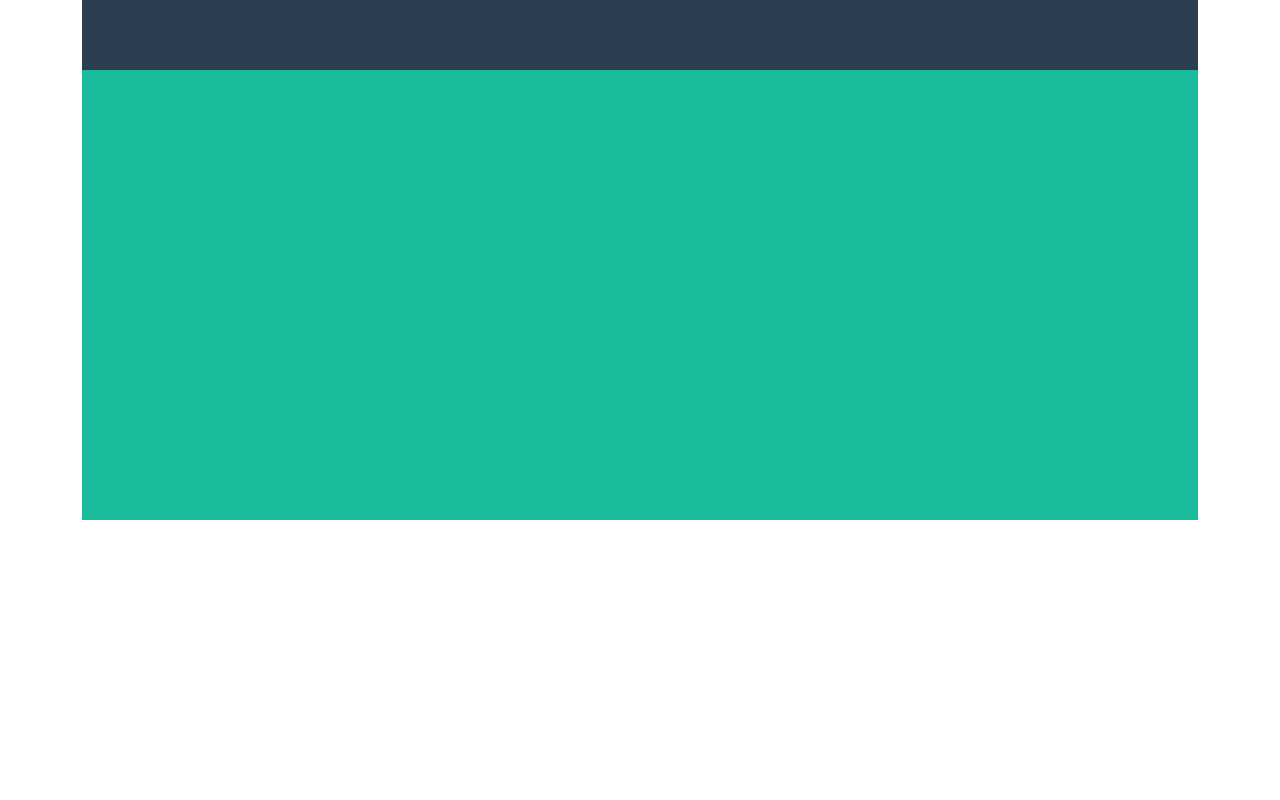
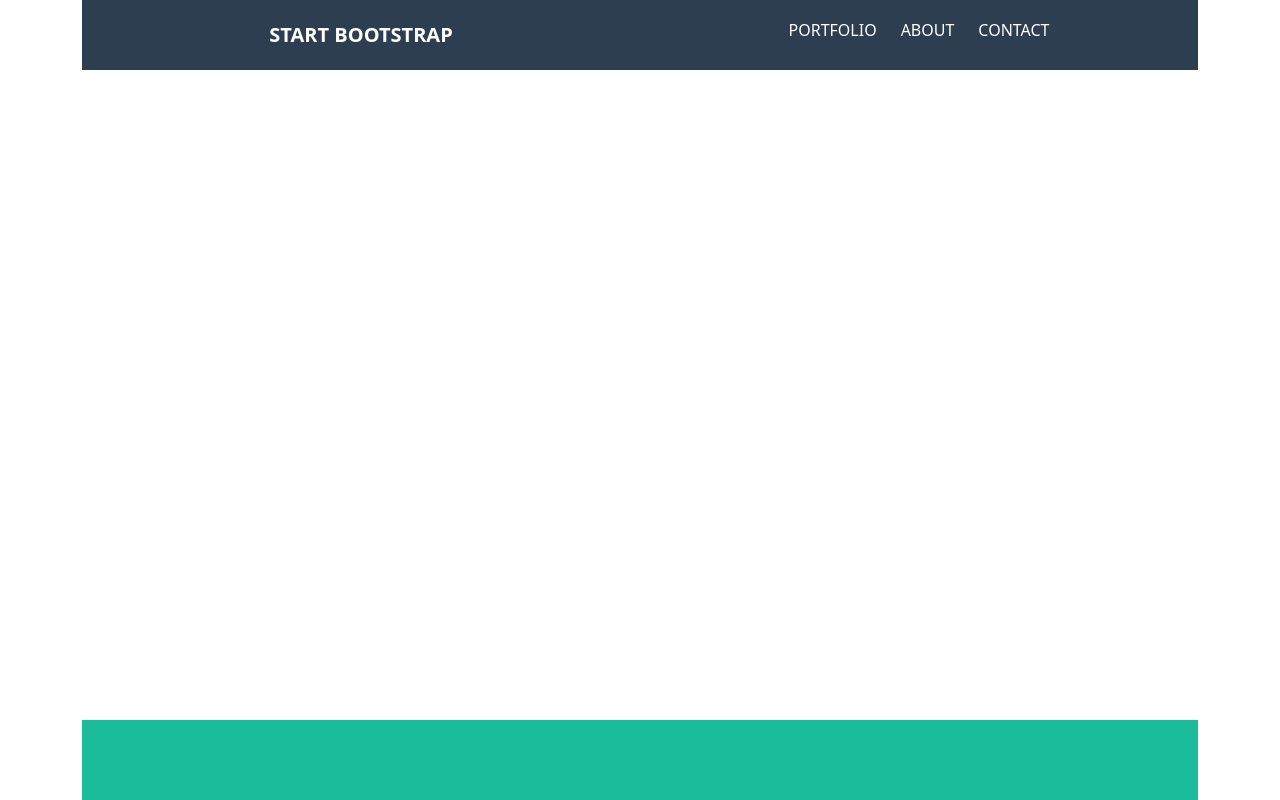
Before and after one commit to husqy06/html-css-bootstrap-freelancer, a plain HTML site: page index.html in a window 1280 px wide. Shown: the top 800 px of the page. Drawn offline with nearby package versions, Linux system fonts and the light colour scheme.

Commit message:
Completamento struttura header e fix class jumbo

```diff
--- a/index.html
+++ b/index.html
@@ -12,15 +12,24 @@
     <div class="container">
         <!-- inizio header -->
         <header>
-            <nav class="navbar header-nav">
-
+            <nav class="navbar header-nav text-white">
+                <div class="col text-center text-uppercase">
+                    <span class="fw-bold h5">start bootstrap</span>
+                </div>
+                <div class="col d-flex justify-content-center text-uppercase">
+                    <div class="row align-middle h6">
+                       <div class="col"><span>portfolio<span></div>
+                       <div class="col"><span>about</span></div>
+                       <div class="col"><span>contact</span></div>
+                    </div>
+                </div>
             </nav>
         </header>
         <!-- fine header -->
 
         <!-- inizio main -->
         <main>
-            <div class="container jumbotron">
+            <div class="container jumb">
 
             </div>
             <div class="container portfolio">
```
